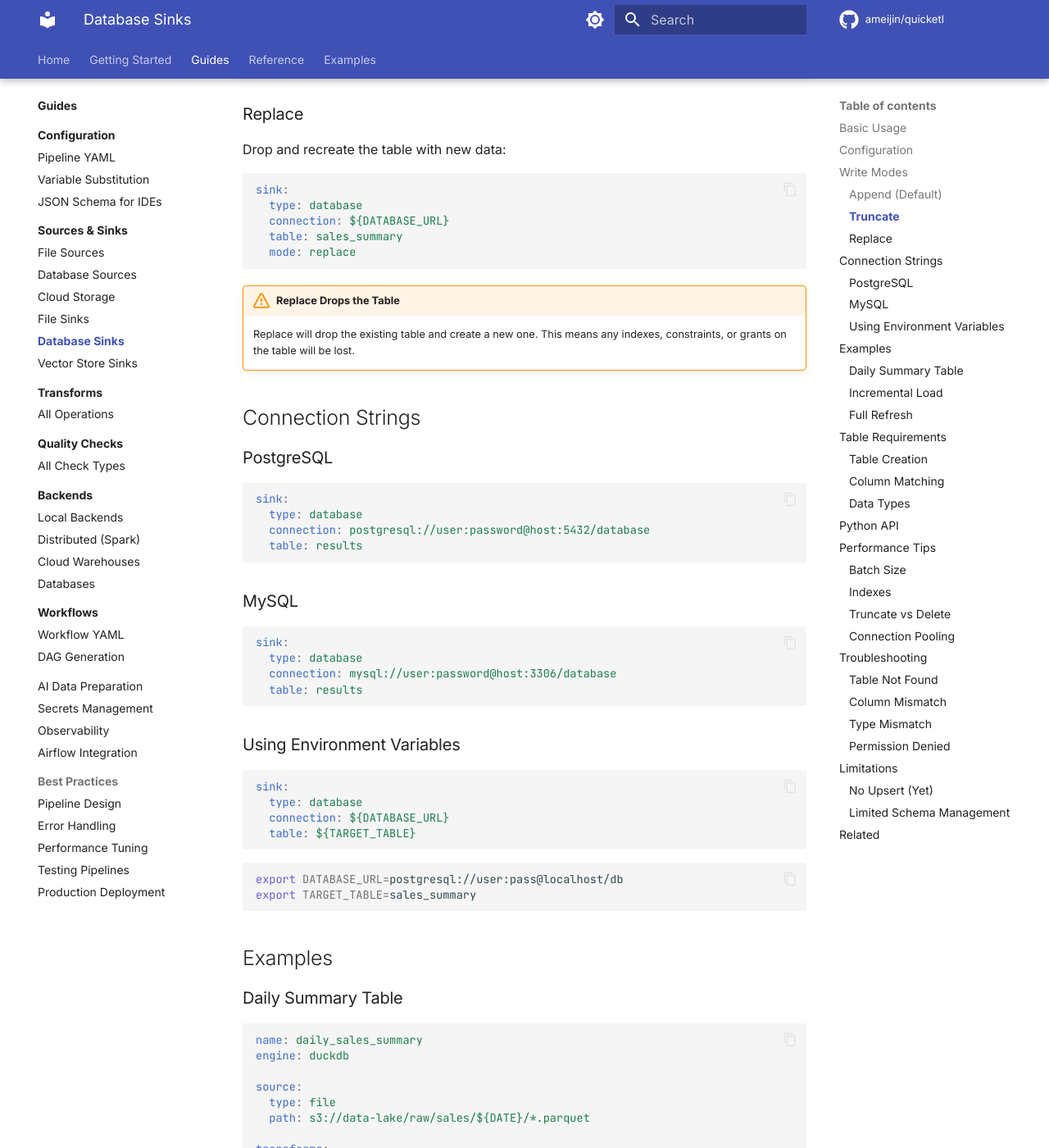
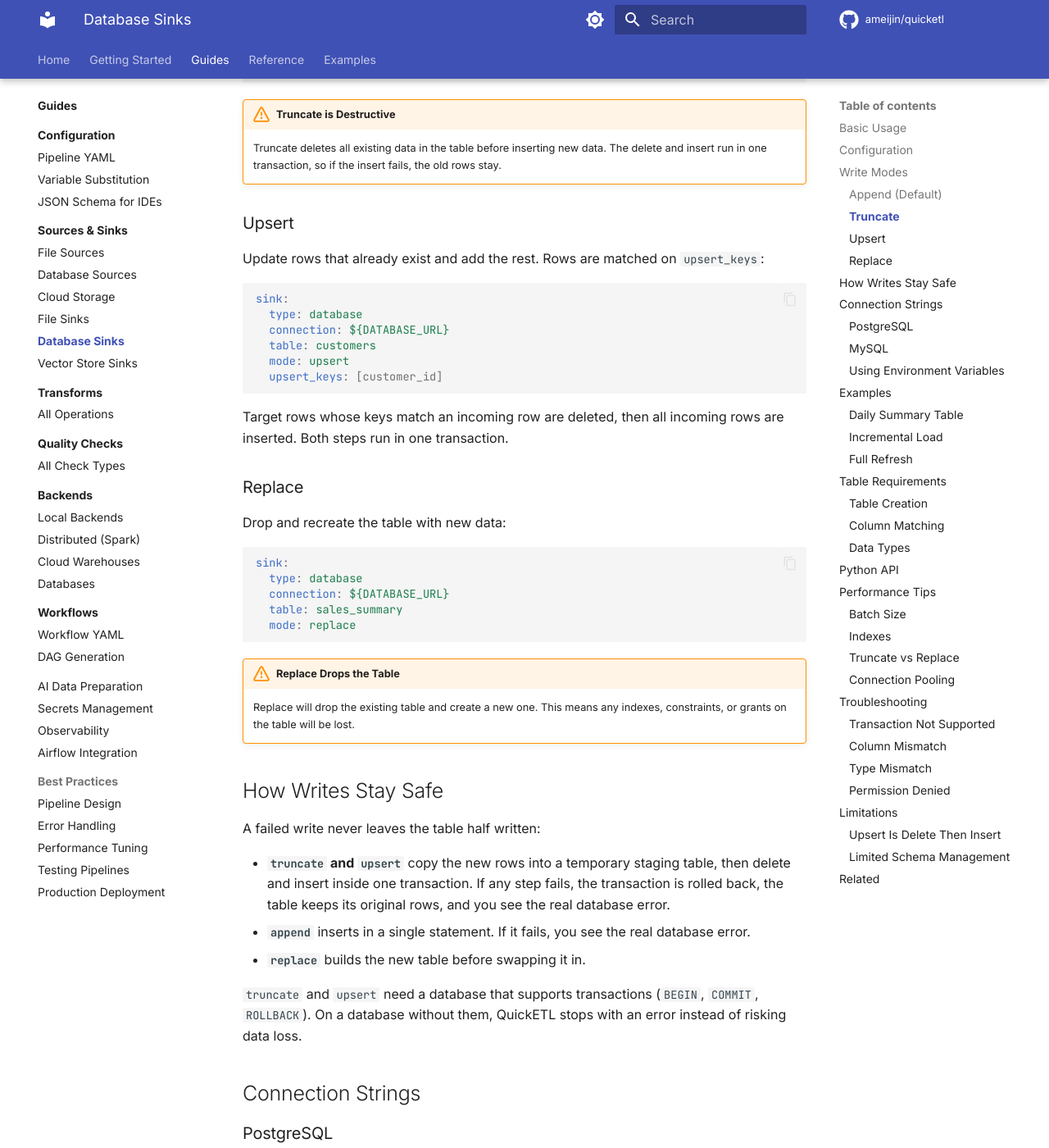
Before and after one commit to ameijin/quicketl, an MkDocs documentation site: the page built from docs/guides/io/database-sinks.md, in a window 1280 px wide and 1400 px high, scrolled down 1487 px. Shown: the whole window at 82% size. Built offline with MkDocs 1.6.1 and Material for MkDocs 9.7.7, drawn with Linux system fonts in a browser that asks for light colours; comment, search, counter and statistics services are not loaded; the version menu is left out; some of the changed text lies outside the part shown.

Commit message:
fix(sink): keep existing rows when a database write fails
Truncate and upsert now stage the new rows, then delete and insert in
one transaction. A failure rolls back and raises the real database
error instead of silently falling through to create_table. Append no
longer hides insert errors, and replace swaps in the new table with
create_table(overwrite=True). Backends that cannot start a transaction
now get a clear error for truncate and upsert instead of risking data
loss. The database sink guide documents upsert and the safety rules.

Co-Authored-By: Claude Opus 5.5 <noreply@anthropic.com>

````diff
--- a/docs/guides/io/database-sinks.md
+++ b/docs/guides/io/database-sinks.md
@@ -1,6 +1,6 @@
 # Database Sinks
 
-Write transformed data to relational databases.
+Write transformed data to a database table. Use this when the results of a pipeline should land in a database instead of files.
 
 ## Basic Usage
 
@@ -18,7 +18,8 @@ sink:
 | `type` | Yes | - | Must be `database` |
 | `connection` | Yes | - | Database connection string |
 | `table` | Yes | - | Target table name |
-| `mode` | No | `append` | Write mode: `append`, `truncate`, `replace` |
+| `mode` | No | `append` | Write mode: `append`, `truncate`, `replace`, `upsert` |
+| `upsert_keys` | For `upsert` | - | Columns that identify a row, such as `[id]` |
 
 ## Write Modes
 
@@ -48,6 +49,22 @@ sink:
 
 !!! warning "Truncate is Destructive"
     Truncate deletes all existing data in the table before inserting new data.
+    The delete and insert run in one transaction, so if the insert fails, the old rows stay.
+
+### Upsert
+
+Update rows that already exist and add the rest. Rows are matched on `upsert_keys`:
+
+```yaml
+sink:
+  type: database
+  connection: ${DATABASE_URL}
+  table: customers
+  mode: upsert
+  upsert_keys: [customer_id]
+```
+
+Target rows whose keys match an incoming row are deleted, then all incoming rows are inserted. Both steps run in one transaction.
 
 ### Replace
 
@@ -63,6 +80,16 @@ sink:
 
 !!! warning "Replace Drops the Table"
     Replace will drop the existing table and create a new one. This means any indexes, constraints, or grants on the table will be lost.
+
+## How Writes Stay Safe
+
+A failed write never leaves the table half written:
+
+- **`truncate` and `upsert`** copy the new rows into a temporary staging table, then delete and insert inside one transaction. If any step fails, the transaction is rolled back, the table keeps its original rows, and you see the real database error.
+- **`append`** inserts in a single statement. If it fails, you see the real database error.
+- **`replace`** builds the new table before swapping it in.
+
+`truncate` and `upsert` need a database that supports transactions (`BEGIN`, `COMMIT`, `ROLLBACK`). On a database without them, QuickETL stops with an error instead of risking data loss.
 
 ## Connection Strings
 
@@ -174,8 +201,8 @@ sink:
 
 ### Table Creation
 
-- **`append` and `truncate` modes**: Table must exist. QuickETL will create it if it doesn't exist.
-- **`replace` mode**: Table is dropped and recreated automatically.
+- **`append`, `truncate` and `upsert` modes**: If the table does not exist yet, QuickETL creates it from the data.
+- **`replace` mode**: The table is always recreated from the data.
 
 For `append` mode with an existing table:
 
@@ -239,6 +266,14 @@ sink = DatabaseSink(
     table="sales_summary",
     mode="replace"
 )
+
+# With upsert (match rows on customer_id)
+sink = DatabaseSink(
+    connection="${DATABASE_URL}",
+    table="customers",
+    mode="upsert",
+    upsert_keys=["customer_id"]
+)
 ```
 
 ## Performance Tips
@@ -259,13 +294,9 @@ ALTER INDEX idx_sales_date DISABLE;
 ALTER INDEX idx_sales_date REBUILD;
 ```
 
-### Truncate vs Delete
+### Truncate vs Replace
 
-`truncate` is faster than deleting all rows:
-
-```yaml
-mode: truncate  # Fast - drops and recreates
-```
+`truncate` deletes rows and keeps the table, so indexes, constraints and grants stay. `replace` rebuilds the table, which can be faster for a full refresh but loses those settings.
 
 ### Connection Pooling
 
@@ -273,13 +304,13 @@ For high-frequency pipelines, consider connection pooling at the database level.
 
 ## Troubleshooting
 
-### Table Not Found
+### Transaction Not Supported
 
 ```
-Error: Table 'results' does not exist
+RuntimeError: Write mode needs transaction support to avoid losing rows, and the '<backend>' backend could not start a transaction
 ```
 
-Create the table before running the pipeline.
+`truncate` and `upsert` need transactions. Use `replace` for a full refresh, or `append` for new rows only.
 
 ### Column Mismatch
 
@@ -316,16 +347,13 @@ transforms:
 Error: Permission denied for table 'results'
 ```
 
-Verify the database user has INSERT (and TRUNCATE if using truncate mode) permissions.
+Verify the database user has INSERT and CREATE TABLE permissions, plus DELETE for `truncate` and `upsert` mode. CREATE TABLE is needed for the staging table.
 
 ## Limitations
 
-### No Upsert (Yet)
+### Upsert Is Delete Then Insert
 
-Upsert/merge operations are planned for a future release. Currently, use:
-
-- `append` for incremental loads
-- `truncate` for full refreshes
+Upsert deletes matching rows and inserts the new ones inside a transaction. It does not use `MERGE` yet. A native `MERGE` is planned for 1.7.0.
 
 ### Limited Schema Management
 
````
Also changed, not shown: 2 other files.
